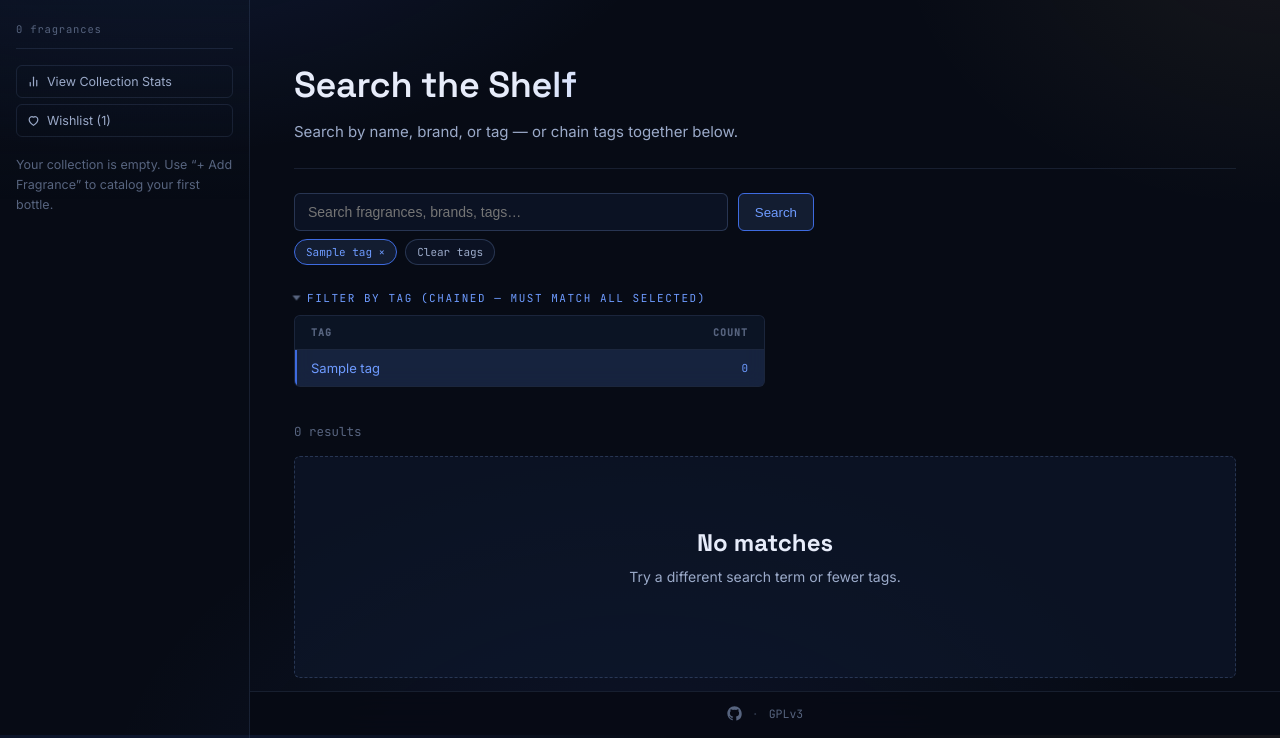
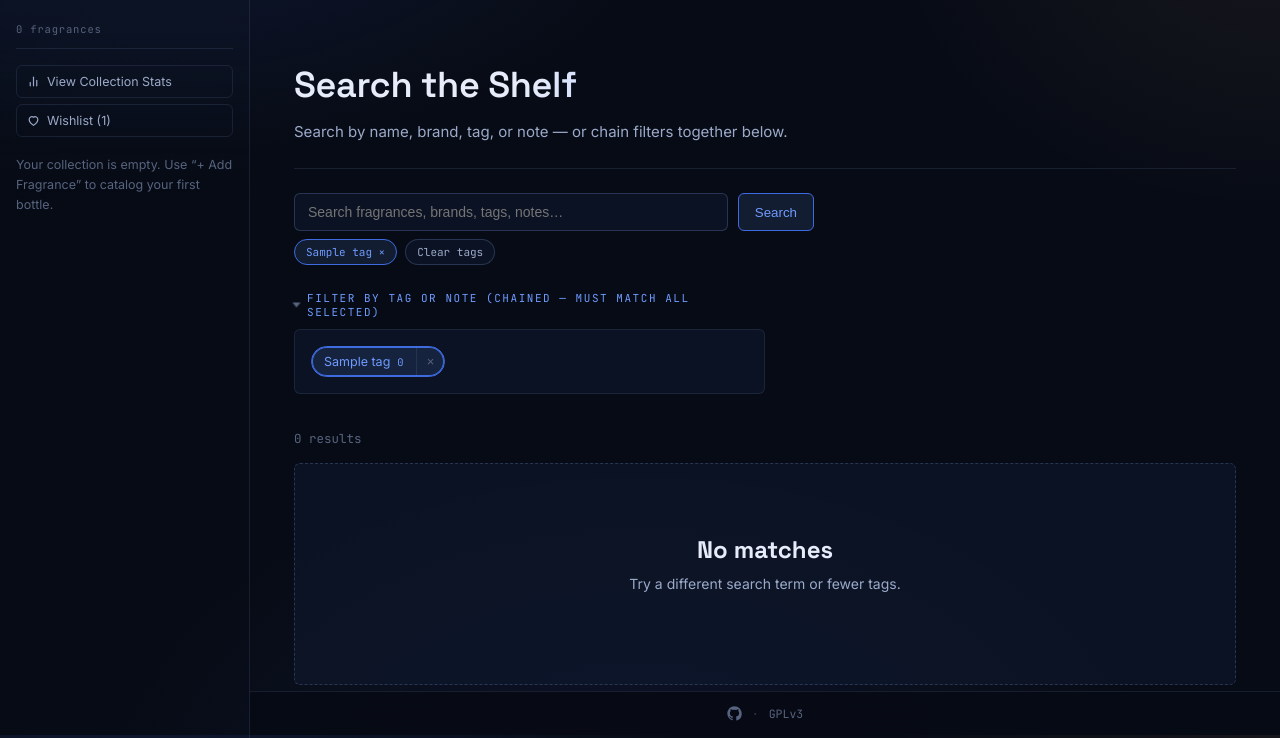
Before and after one commit to hxck/scent-ledger, a Flask app: a page that uses templates/search.html in a window 1280 px wide. Shown: the part 65-803 px from the top of the page. Run offline with Flask 3, Linux system fonts and the light colour scheme; the visitor is signed in with stand-in values (Sample User, id 1); tables that the repository leaves empty hold one stand-in row (values such as "Sample post"); data that the repository does not hold is empty.

Commit message:
Rework tagging and search systems

```diff
--- a/app.py
+++ b/app.py
@@ -215,7 +215,10 @@ def inject_sidebar():
 
 def get_all_fragrances_light(wishlist=False, respect_owned_filter=False):
     """Used for the home grid, search results, and the wishlist page:
-    brand/name/subname/tags/thumb. The collection and the wishlist are
+    brand/name/subname/thumb, plus a combined `tags` list used for search
+    matching only (never rendered directly on a card) — this includes both
+    real tags AND every note on the fragrance, so search-by-note works the
+    same way search-by-tag does. The collection and the wishlist are
     mutually exclusive sets — this never mixes them.
     respect_owned_filter=True additionally applies the sidebar's "owned only"
     session preference (only meaningful for the non-wishlist collection) —
@@ -224,10 +227,12 @@ def get_all_fragrances_light(wishlist=False, respect_owned_filter=False):
     db = get_db()
     query = """
         SELECT f.id, f.brand, f.name, f.subname, f.image_filename,
-               GROUP_CONCAT(DISTINCT t.name) AS tag_list
+               GROUP_CONCAT(DISTINCT t.name) AS tag_list,
+               GROUP_CONCAT(DISTINCT n.note_text) AS note_list
         FROM fragrances f
         LEFT JOIN fragrance_tags ft ON ft.fragrance_id = f.id
         LEFT JOIN tags t ON t.id = ft.tag_id
+        LEFT JOIN notes n ON n.fragrance_id = f.id
         WHERE f.is_wishlist = ?
     """
     if respect_owned_filter and not wishlist and session.get("sidebar_owned_only"):
@@ -237,7 +242,11 @@ def get_all_fragrances_light(wishlist=False, respect_owned_filter=False):
     result = []
     for r in rows:
         d = dict(r)
-        d["tags"] = d["tag_list"].split(",") if d["tag_list"] else []
+        tag_list = d.pop("tag_list")
+        note_list = d.pop("note_list")
+        tags = tag_list.split(",") if tag_list else []
+        notes = note_list.split(",") if note_list else []
+        d["tags"] = [t.strip() for t in (tags + notes) if t.strip()]
         result.append(d)
     return result
 
@@ -302,6 +311,63 @@ def get_tag_counts():
         """
     ).fetchall()
     return [dict(r) for r in rows]
+
+
+def get_search_term_counts():
+    """The search page's filter cloud: real tags AND every note in the
+    collection, unified into one searchable term list. A tag and a note that
+    share a name (case-insensitive) — e.g. tag "Vanilla" on one fragrance,
+    note "vanilla" on another — collapse into a single term rather than
+    double-counting a fragrance that matches both. Each entry carries the
+    real tag's id when there is one (only those get a delete button in the
+    UI; a note isn't a deletable row the way a tag is)."""
+    db = get_db()
+
+    tag_rows = db.execute("SELECT id, name FROM tags").fetchall()
+    tag_id_by_key = {row["name"].strip().lower(): row["id"] for row in tag_rows}
+
+    rows = db.execute(
+        """
+        SELECT f.id AS fragrance_id,
+               GROUP_CONCAT(DISTINCT t.name) AS tag_list,
+               GROUP_CONCAT(DISTINCT n.note_text) AS note_list
+        FROM fragrances f
+        LEFT JOIN fragrance_tags ft ON ft.fragrance_id = f.id
+        LEFT JOIN tags t ON t.id = ft.tag_id
+        LEFT JOIN notes n ON n.fragrance_id = f.id
+        WHERE f.is_wishlist = 0
+        GROUP BY f.id
+        """
+    ).fetchall()
+
+    terms = {}  # lowercase key -> {"display": str, "ids": set(), "tag_id": int|None}
+    for row in rows:
+        frag_terms = set()
+        if row["tag_list"]:
+            frag_terms.update(x.strip() for x in row["tag_list"].split(","))
+        if row["note_list"]:
+            frag_terms.update(x.strip() for x in row["note_list"].split(","))
+        for text in frag_terms:
+            if not text:
+                continue
+            key = text.lower()
+            if key not in terms:
+                terms[key] = {"display": text, "ids": set(), "tag_id": tag_id_by_key.get(key)}
+            terms[key]["ids"].add(row["fragrance_id"])
+
+    # Tags currently attached to nothing (e.g. mid-edit, before the orphan
+    # sweep runs) still show up so they're reachable to delete by hand,
+    # rather than silently vanishing from view.
+    for row in tag_rows:
+        key = row["name"].strip().lower()
+        if key not in terms:
+            terms[key] = {"display": row["name"], "ids": set(), "tag_id": row["id"]}
+
+    result = [
+        {"term": v["display"], "cnt": len(v["ids"]), "tag_id": v["tag_id"]}
+        for v in terms.values()
+    ]
+    return sorted(result, key=lambda r: r["term"].lower())
 
 
 # ---------------------------------------------------------------------------
@@ -705,6 +771,15 @@ def upsert_tags(db, fragrance_id, tag_names):
         )
 
 
+def _prune_orphaned_tags(db):
+    """Removes any tag no longer attached to any fragrance. Called after
+    editing a fragrance's tags (a save can remove the last use of a tag) and
+    after deleting a fragrance outright — keeps the tag list from silently
+    accumulating unused entries over time instead of requiring manual
+    cleanup for every edit."""
+    db.execute("DELETE FROM tags WHERE id NOT IN (SELECT DISTINCT tag_id FROM fragrance_tags)")
+
+
 def replace_seasons(db, fragrance_id, seasons):
     db.execute("DELETE FROM seasons WHERE fragrance_id = ?", (fragrance_id,))
     for s in seasons:
@@ -965,6 +1040,7 @@ def _handle_form_submit(mode, fragrance_id, existing=None):
     replace_seasons(db, fragrance_id, seasons)
     replace_notes(db, fragrance_id, notes)
     upsert_tags(db, fragrance_id, tags)
+    _prune_orphaned_tags(db)
 
     notes_images_raw = request.form.get("notes_images_json", "").strip()
     if notes_images_raw:
@@ -988,9 +1064,23 @@ def delete(fragrance_id):
         abort(404)
     delete_image(frag["image_filename"])
     db.execute("DELETE FROM fragrances WHERE id = ?", (fragrance_id,))
+    _prune_orphaned_tags(db)
     db.commit()
     flash("Fragrance removed.", "success")
     return redirect(url_for("home"))
+
+
+@app.route("/tags/<int:tag_id>/delete", methods=["POST"])
+@login_required
+def delete_tag(tag_id):
+    db = get_db()
+    row = db.execute("SELECT name FROM tags WHERE id = ?", (tag_id,)).fetchone()
+    if row is None:
+        abort(404)
+    db.execute("DELETE FROM tags WHERE id = ?", (tag_id,))  # cascades to fragrance_tags
+    db.commit()
+    flash(f'Removed tag "{row["name"]}".', "success")
+    return redirect(_safe_next_url(request.form.get("next", "")))
 
 
 @app.route("/wishlist")
@@ -1028,19 +1118,20 @@ def search():
         ]
 
     if active_tags:
+        active_tags_lower = [t.lower() for t in active_tags]
         fragrances = [
             f for f in fragrances
-            if all(t in f["tags"] for t in active_tags)
+            if all(t in [x.lower() for x in f["tags"]] for t in active_tags_lower)
         ]
 
-    tag_counts = get_tag_counts()
+    search_terms = get_search_term_counts()
 
     return render_template(
         "search.html",
         fragrances=fragrances,
         q=q,
         active_tags=active_tags,
-        tag_counts=tag_counts,
+        search_terms=search_terms,
     )
 
 
--- a/static/style.css
+++ b/static/style.css
@@ -549,27 +549,36 @@ main.content{flex:1;min-width:0;padding:40px 44px 90px;}
 }
 .tag-details[open] .tag-details-summary::before{transform:rotate(90deg);}
 .tag-details[open] .tag-details-summary{color:var(--sapphire-bright);}
-.tag-table-wrap{
-  margin:0;border:1px solid var(--line);border-radius:var(--radius);overflow:hidden;
+.tag-cloud{
+  display:flex;flex-wrap:wrap;gap:8px;
+  max-height:280px;overflow-y:auto;
+  margin:0;padding:16px;border:1px solid var(--line);border-radius:var(--radius);
   background:var(--bg-glass);backdrop-filter:blur(10px);
 }
-table.tag-table{width:100%;border-collapse:collapse;}
-table.tag-table th{
-  text-align:left;font-family:'JetBrains Mono',monospace;font-size:10px;letter-spacing:0.1em;
-  text-transform:uppercase;color:var(--ink-faint);padding:10px 16px;border-bottom:1px solid var(--line);
-  background:rgba(13,22,38,0.5);
+.tag-pill-wrap{
+  display:inline-flex;align-items:stretch;
+  border:1px solid var(--line-strong);border-radius:20px;
+  background:var(--bg-card);overflow:hidden;
+  transition:border-color .15s, background .15s;
 }
-table.tag-table td{padding:0;border-bottom:1px solid var(--line);}
-table.tag-table tr:last-child td{border-bottom:none;}
-.tag-row-btn{
-  width:100%;display:flex;align-items:center;justify-content:space-between;background:none;border:none;
-  color:var(--ink-dim);cursor:pointer;padding:10px 16px;font-family:'Inter',sans-serif;font-size:13px;text-align:left;
-  transition:background .12s, color .12s;
+.tag-pill-wrap:hover{border-color:var(--sapphire);}
+.tag-pill-wrap.selected{border-color:var(--sapphire);background:var(--sapphire-glow-soft);box-shadow:0 0 0 1px var(--sapphire) inset;}
+.tag-pill{
+  display:flex;align-items:center;gap:7px;
+  padding:7px 12px;font-family:'Inter',sans-serif;font-size:12.5px;color:var(--ink-dim);
+  transition:color .15s;
 }
-.tag-row-btn:hover{background:var(--sapphire-glow-soft);color:var(--ink);}
-.tag-row-btn.selected{background:var(--sapphire-glow-soft);color:var(--sapphire-bright);box-shadow:inset 2px 0 0 var(--sapphire);}
-.tag-row-btn .count{font-family:'JetBrains Mono',monospace;font-size:11px;color:var(--ink-faint);}
-.tag-row-btn.selected .count{color:var(--sapphire-bright);}
+.tag-pill:hover{color:var(--ink);}
+.tag-pill-wrap.selected .tag-pill{color:var(--sapphire-bright);}
+.tag-pill .count{font-family:'JetBrains Mono',monospace;font-size:10.5px;color:var(--ink-faint);}
+.tag-pill-wrap.selected .tag-pill .count{color:var(--sapphire-bright);}
+.tag-delete-form{display:flex;}
+.tag-delete-btn{
+  background:none;border:none;border-left:1px solid var(--line);
+  color:var(--ink-faint);cursor:pointer;padding:0 10px;font-size:13px;line-height:1;
+  transition:color .15s, background .15s;
+}
+.tag-delete-btn:hover{color:var(--rose);background:rgba(208,138,125,0.14);}
 .active-filters{display:flex;flex-wrap:wrap;gap:8px;margin-bottom:22px;min-height:0;}
 .active-filters .tag-chip.active{background:var(--sapphire-glow-soft);border-color:var(--sapphire);color:var(--sapphire-bright);}
 .results-count{font-size:12.5px;color:var(--ink-faint);margin-bottom:16px;font-family:'JetBrains Mono',monospace;}
@@ -701,7 +710,8 @@ table.tag-table tr:last-child td{border-bottom:none;}
   /* Touch targets: bigger tap areas for anything finger-operated */
   .brand-group a{padding:10px 10px 10px 12px;}
   .pill-check span{padding:9px 15px;}
-  .tag-row-btn{padding:13px 16px;}
+  .tag-pill{padding:10px 13px;}
+  .tag-delete-btn{padding:0 13px;}
   .chip button{padding:4px 6px;}
   .add-btn{padding:9px 14px;}
 
--- a/templates/search.html
+++ b/templates/search.html
@@ -6,11 +6,11 @@
 
 <div class="hero" style="padding-bottom:24px;margin-bottom:24px;">
   <h1 style="font-size:clamp(26px,3vw,36px);">Search the Shelf</h1>
-  <p>Search by name, brand, or tag — or chain tags together below.</p>
+  <p>Search by name, brand, tag, or note — or chain filters together below.</p>
 </div>
 
 <form class="search-page-bar" method="get" action="{{ url_for('search') }}">
-  <input type="text" name="q" value="{{ q }}" placeholder="Search fragrances, brands, tags…">
+  <input type="text" name="q" value="{{ q }}" placeholder="Search fragrances, brands, tags, notes…">
   {% for t in active_tags %}<input type="hidden" name="tags" value="{{ t }}">{% endfor %}
   <button type="submit">Search</button>
 </form>
@@ -26,29 +26,29 @@
 {% endif %}
 
 <details class="tag-details" {{ 'open' if active_tags else '' }}>
-  <summary class="section-label tag-details-summary">Filter by Tag{% if active_tags %} (chained — must match all selected){% endif %}</summary>
-  <div class="tag-table-wrap">
-    {% if tag_counts|length == 0 %}
-      <div style="padding:16px;color:var(--ink-faint);font-size:13px;">No tags yet — add tags when cataloging a fragrance.</div>
-    {% else %}
-      <table class="tag-table">
-        <thead><tr><th>Tag</th><th style="text-align:right;">Count</th></tr></thead>
-        <tbody>
-          {% for row in tag_counts %}
-            {% set is_selected = row['tag'] in active_tags %}
-            {% set next_tags = (active_tags | reject('equalto', row['tag']) | list) if is_selected else (active_tags + [row['tag']]) %}
-            <tr>
-              <td colspan="2">
-                <a class="tag-row-btn {{ 'selected' if is_selected else '' }}" href="{{ tag_url(q, next_tags) }}">
-                  <span>{{ row['tag'] }}</span><span class="count">{{ row['cnt'] }}</span>
-                </a>
-              </td>
-            </tr>
-          {% endfor %}
-        </tbody>
-      </table>
-    {% endif %}
-  </div>
+  <summary class="section-label tag-details-summary">Filter by Tag or Note{% if active_tags %} (chained — must match all selected){% endif %}</summary>
+  {% if search_terms|length == 0 %}
+    <div style="padding:16px;color:var(--ink-faint);font-size:13px;">Nothing to filter by yet — tags and notes will show up here as you catalog fragrances.</div>
+  {% else %}
+    <div class="tag-cloud">
+      {% for row in search_terms %}
+        {% set is_selected = row['term'] in active_tags %}
+        {% set next_tags = (active_tags | reject('equalto', row['term']) | list) if is_selected else (active_tags + [row['term']]) %}
+        <div class="tag-pill-wrap {{ 'selected' if is_selected else '' }}">
+          <a class="tag-pill" href="{{ tag_url(q, next_tags) }}">
+            <span>{{ row['term'] }}</span><span class="count">{{ row['cnt'] }}</span>
+          </a>
+          {% if is_admin and row['tag_id'] %}
+            <form method="post" action="{{ url_for('delete_tag', tag_id=row['tag_id']) }}" class="tag-delete-form"
+                  onsubmit="return confirm('Delete the tag &quot;{{ row['term'] }}&quot;? This removes it from every fragrance that has it — fragrances themselves aren\'t affected.');">
+              <input type="hidden" name="next" value="{{ request.full_path }}">
+              <button type="submit" class="tag-delete-btn" aria-label="Delete tag {{ row['term'] }}" title="Delete tag">×</button>
+            </form>
+          {% endif %}
+        </div>
+      {% endfor %}
+    </div>
+  {% endif %}
 </details>
 
 <div class="results-count">{{ fragrances|length }} result{{ 's' if fragrances|length != 1 else '' }}</div>
```
